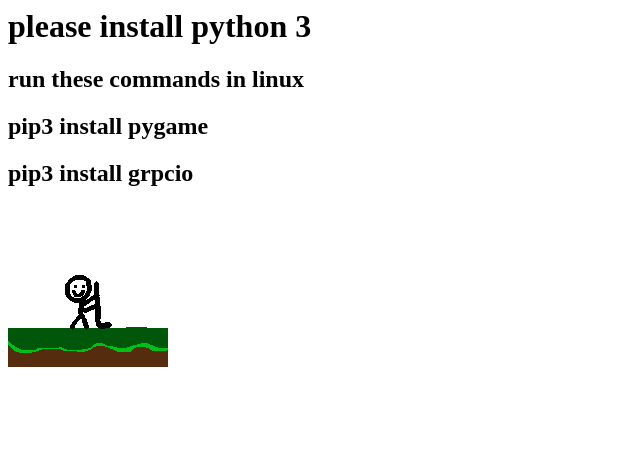
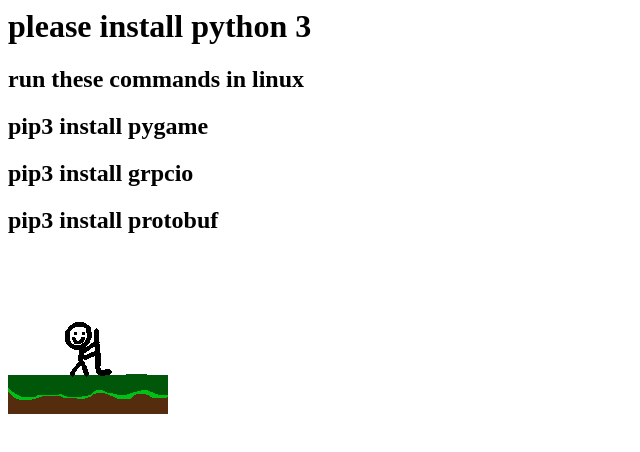
Before and after one commit to pixelmonaskarion/pixelmonaskarion.github.io, a plain HTML site: page index.html in a window 1280 px wide. Shown: the whole page, without its empty margins (0-640 px from the left). Drawn offline with Linux system fonts and the light colour scheme.

Commit message:
Update index.html

```diff
--- a/index.html
+++ b/index.html
@@ -2,6 +2,7 @@
 <h2>run these commands in linux</h2>
 <h2>pip3 install pygame</h2>
 <h2>pip3 install grpcio</h2>
+<h2>pip3 install protobuf</h2>
 
 <a href="https://github.com/pixelmonaskarion/pixelmonaskarion.github.io/raw/master/farm%20game%202.zip" download>
   <img src="https://raw.githubusercontent.com/pixelmonaskarion/pixelmonaskarion.github.io/master/farmlogo.png">
```
